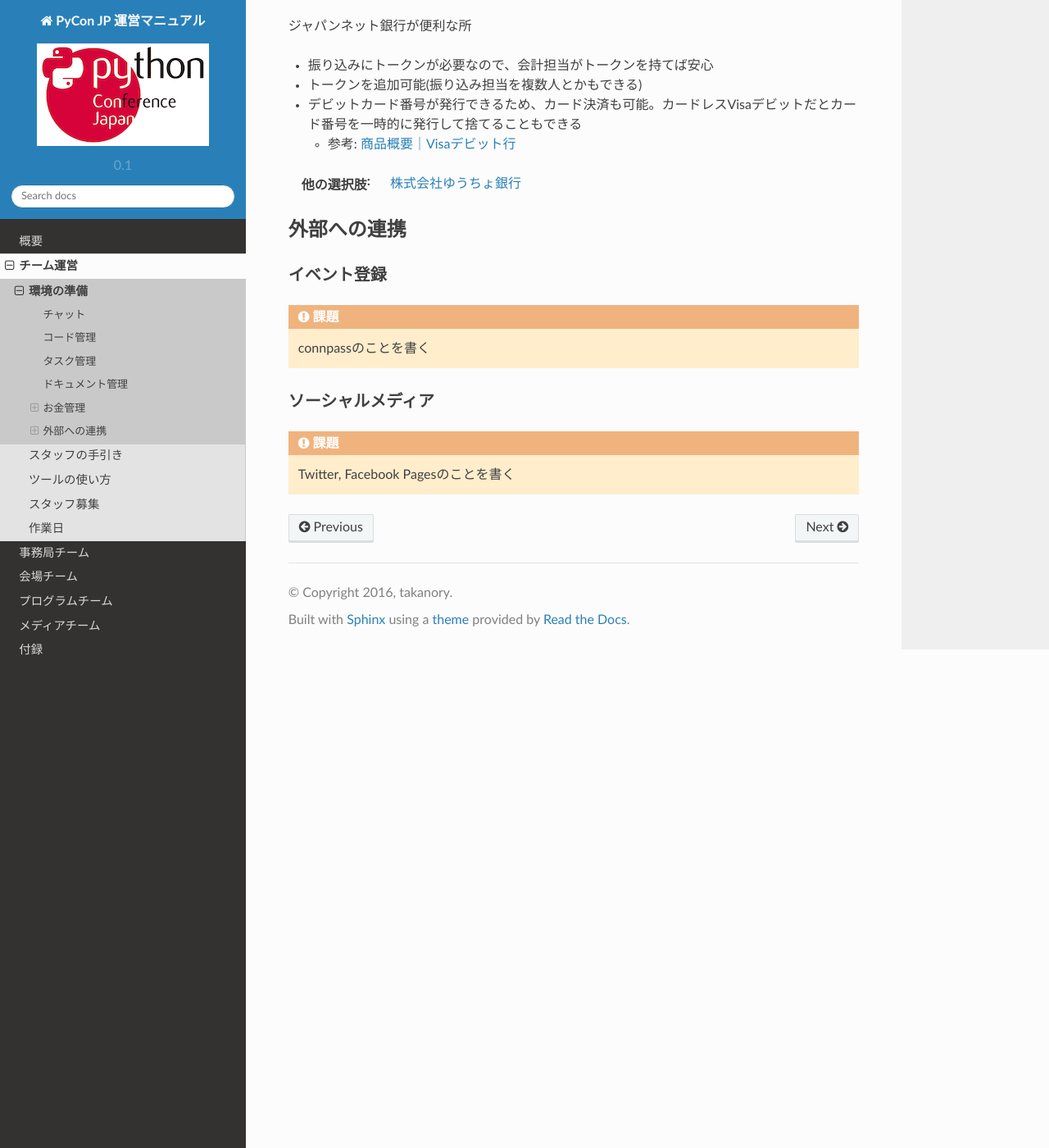
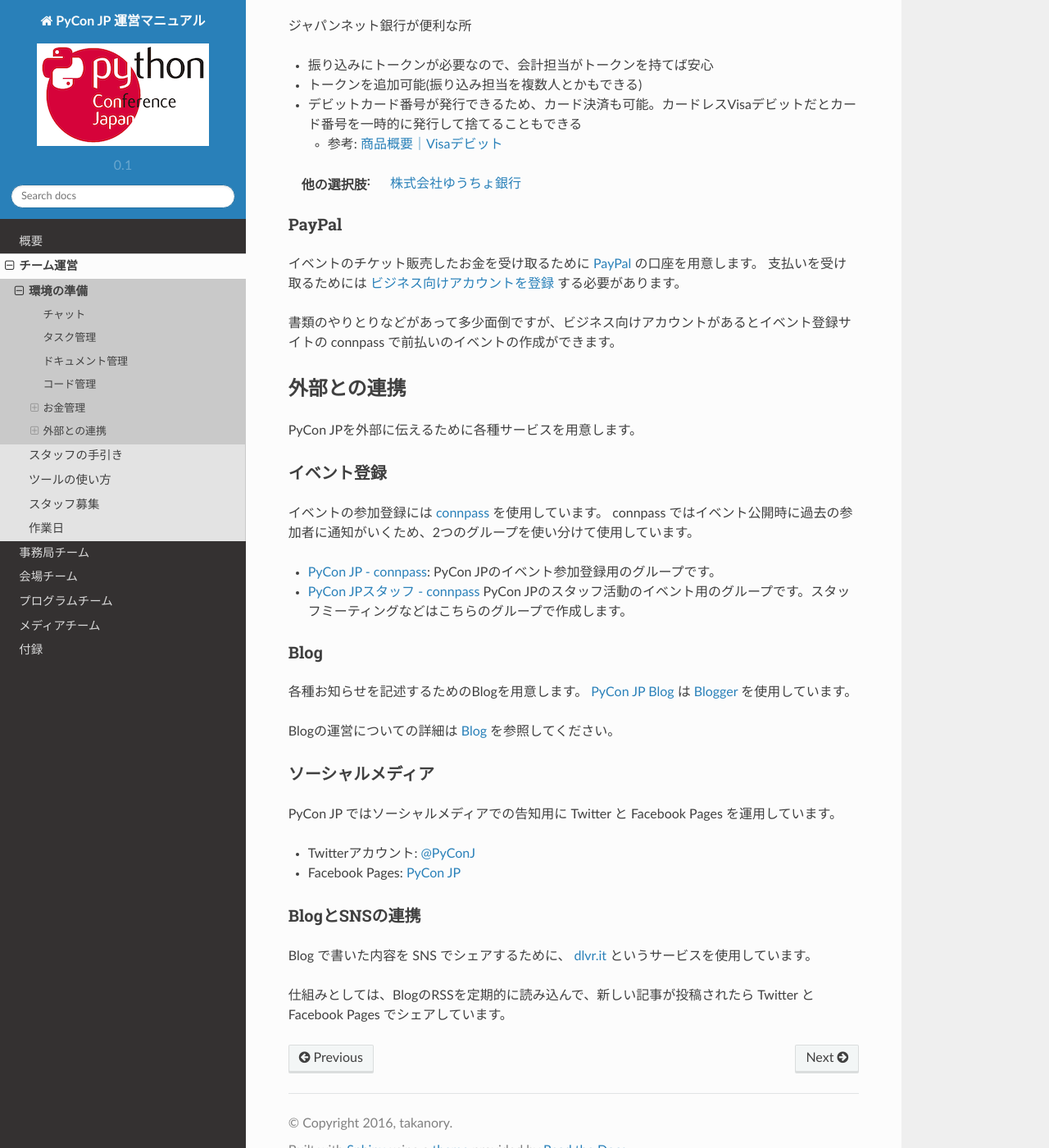
Before and after one commit to pyconjp/manual, a Sphinx documentation site: the page built from source/team/environment.rst, in a window 1280 px wide and 1400 px high, scrolled down 1624 px. Shown: the whole window at 82% size. Built offline with Sphinx 7.4.7 and the Read the Docs theme 2.0.0, drawn with Linux system fonts in a browser that asks for light colours; some of the changed text lies outside the part shown.

Commit message:
ISSHA-188 add connpass and sns section on environment

```diff
--- a/source/team/environment.rst
+++ b/source/team/environment.rst
@@ -1,14 +1,19 @@
+.. _environment:
+
 ============
  環境の準備
 ============
 
 チームメンバーの募集をはじめる前に(または平行して)、チームを運営するための各種環境を用意します。
 
-なお、PyCon JPではできるだけ自分たちではサーバーを持たず、外部のサービスを利用しています(サーバーそのものを運用する手間をかけたくないため)。
+なお、PyCon JPではできるだけ自分たちではサーバーを持たず、外部のサービスを利用しています。
+理由としては、サーバーそのものを運用する手間をかけたくないためです。
 
 チャット
 ========
 チームメンバー間でのコミュニケーションのためにチャットを用意します。
+
+.. index:: slack
 
 `Slack <https://slack.com/>`_ のチームを新規に作成しましょう。
 Slackはさまざまな外部サービスとの連携(インテグレーション)が可能なので、後述するコード管理やタスク管理と連携できて便利です。
@@ -16,8 +21,38 @@ Slackはさまざまな外部サービスとの連携(インテグレーショ
 :他の選択肢: `HipChat <https://ja.atlassian.com/software/hipchat/>`_ 、
    メーリングリスト
 
+タスク管理
+==========
+.. index:: JIRA
+
+タスク管理の環境を用意します。
+PyCon JPでは `JIRA <https://ja.atlassian.com/software/jira>`_ を使用しています。
+
+JIRAは有料のサービスですがPyCon JPでは
+`Open Source License Request <https://ja.atlassian.com/software/views/open-source-license-request/>`_
+からライセンス要求を出し認められたため、無料で使用しています(ありがたいです)。
+
+:他の選択肢: `Redmine <http://redmine.jp/>`_
+
+ドキュメント管理
+================
+.. index:: Googleドライブ
+
+ドキュメント管理は
+`Google ドライブ <https://www.google.co.jp/intl/ja/drive/>`_
+で行います。
+フォルダをスタッフに共有し、ドキュメントはすべてそのフォルダに入れるようにします。
+
+Google ドライブはスプレッドシートは非常に便利ですが、ドキュメントはさくさく書ける感じではないので他のツールも考えた方がいいかも知れません。
+
+:他の選択肢: `Confluence <https://ja.atlassian.com/software/confluence>`_ 、
+   GitHubのWiki、 `esa.io <https://esa.io/>`_ 、
+   `DocBase <https://docbase.io/>`_ 、Wikiなどなど
+
 コード管理
 ==========
+.. index:: GitHub
+
 github の organization を作成します。
 このorganization には基本的にスタッフを全員入れて、書き込み権限を与えます。
 
@@ -34,30 +69,6 @@ githubのissue機能はあまり強力ではないので、本格的なタスク
 :他の選択肢: `Bitbucket <https://bitbucket.org/>`_ 、
   `GitLab <https://about.gitlab.com/>`_
 
-タスク管理
-==========
-タスク管理の環境を用意します。
-PyCon JPでは `JIRA <https://ja.atlassian.com/software/jira>`_ を使用しています。
-
-JIRAは有料のサービスですがPyCon JPでは
-`Open Source License Request <https://ja.atlassian.com/software/views/open-source-license-request/>`_
-からライセンス要求を出し認められたため、無料で使用しています(ありがたいです)。
-
-:他の選択肢: `Redmine <http://redmine.jp/>`_
-
-ドキュメント管理
-================
-ドキュメント管理は
-`Google ドライブ <https://www.google.co.jp/intl/ja/drive/>`_
-で行います。
-フォルダをスタッフに共有し、ドキュメントはすべてそのフォルダに入れるようにします。
-
-Google ドライブはスプレッドシートは非常に便利ですが、ドキュメントはさくさく書ける感じではないので他のツールも考えた方がいいかも知れません。
-
-:他の選択肢: `Confluence <https://ja.atlassian.com/software/confluence>`_ 、
-   GitHubのWiki、 `esa.io <https://esa.io/>`_ 、
-   `DocBase <https://docbase.io/>`_ 、Wikiなどなど
-
 お金管理
 ========
 
@@ -73,17 +84,57 @@ Google ドライブはスプレッドシートは非常に便利ですが、ド
 - トークンを追加可能(振り込み担当を複数人とかもできる)
 - デビットカード番号が発行できるため、カード決済も可能。カードレスVisaデビットだとカード番号を一時的に発行して捨てることもできる
 
-  - 参考: `商品概要｜Visaデビット行 <http://www.japannetbank.co.jp/service/payment/cardless/detail.html>`_
+  - 参考: `商品概要｜Visaデビット <http://www.japannetbank.co.jp/service/payment/cardless/detail.html>`_
 
 :他の選択肢: `株式会社ゆうちょ銀行 <http://www.jp-bank.japanpost.jp/>`_
 
-外部への連携
+PayPal
+------
+.. index:: PayPal
+
+イベントのチケット販売したお金を受け取るために `PayPal <https://www.paypal.jp>`_ の口座を用意します。
+支払いを受け取るためには `ビジネス向けアカウントを登録 <https://www.paypal.jp/cms/templates/jp_3rd_global_side.aspx?pageid=10737418282>`_ する必要があります。
+
+書類のやりとりなどがあって多少面倒ですが、ビジネス向けアカウントがあるとイベント登録サイトの connpass で前払いのイベントの作成ができます。
+
+外部との連携
 ============
+PyCon JPを外部に伝えるために各種サービスを用意します。
 
 イベント登録
 ------------
-.. todo:: connpassのことを書く
+.. index:: connpass
+
+イベントの参加登録には `connpass <https://connpass.com>`_ を使用しています。
+connpass ではイベント公開時に過去の参加者に通知がいくため、2つのグループを使い分けて使用しています。
+
+- `PyCon JP - connpass <http://pyconjp.connpass.com/>`_:
+  PyCon JPのイベント参加登録用のグループです。
+- `PyCon JPスタッフ - connpass <http://pyconjp-staff.connpass.com/>`_
+  PyCon JPのスタッフ活動のイベント用のグループです。スタッフミーティングなどはこちらのグループで作成します。
+
+Blog
+----
+.. index:: blog, blogger
+
+各種お知らせを記述するためのBlogを用意します。
+`PyCon JP Blog <http://pyconjp.blogspot.jp/>`_ は `Blogger <https://www.blogger.com/home>`_ を使用しています。
+
+Blogの運営についての詳細は :ref:`blog` を参照してください。
 
 ソーシャルメディア
 ------------------
-.. todo:: Twitter, Facebook Pagesのことを書く
+.. index:: twitter, Facebook Pages
+
+PyCon JP ではソーシャルメディアでの告知用に Twitter と Facebook Pages を運用しています。
+
+- Twitterアカウント: `@PyConJ <https://twitter.com/pyconj>`_
+- Facebook Pages: `PyCon JP <https://www.facebook.com/pyconjp>`_
+
+BlogとSNSの連携
+---------------
+.. index:: dlvr.it
+
+Blog で書いた内容を SNS でシェアするために、 `dlvr.it <https://dlvr.it/>`_ というサービスを使用しています。
+
+仕組みとしては、BlogのRSSを定期的に読み込んで、新しい記事が投稿されたら Twitter と Facebook Pages でシェアしています。
```
